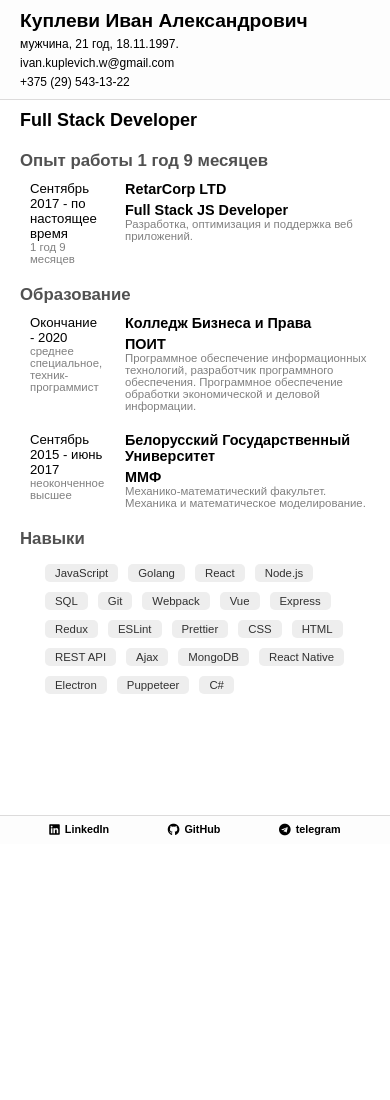
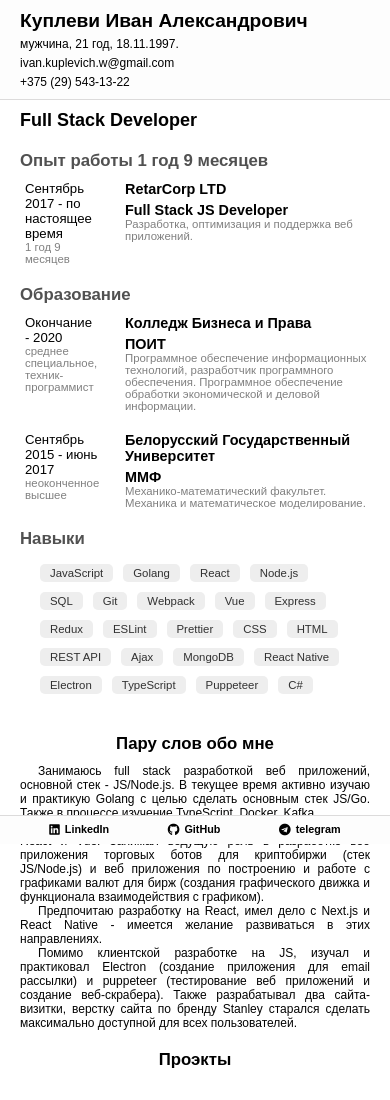
Before and after one commit to mmfKupl/IvanKuplevich.github.io, a plain HTML site: page index.html in a window 390 px wide. Before the commit the page ends 844 px from the top, so only its background shows below. Drawn offline with Linux system fonts and the light colour scheme; a web font is replaced by a local one.

Commit message:
add self description section

```diff
--- a/index.html
+++ b/index.html
@@ -81,8 +81,38 @@
 				<span>Redux</span><span>ESLint</span><span>Prettier</span>
 				<span>CSS</span><span>HTML</span><span>REST API</span>
 				<span>Ajax</span><span>MongoDB</span><span>React Native</span>
-					<span>Electron</span><span>Puppeteer</span><span>C#</span>
+				<span>Electron</span><span>TypeScript</span><span>Puppeteer</span>
+				<span>C#</span>
 			</section>
+
+		</section>
+
+		<section class="about about-myself">
+
+			<h3>Пару слов обо мне</h3>
+			<section class="section-box">
+				<p>Занимаюсь full stack разработкой веб приложений, основной стек - JS/Node.js.
+					В текущее время активно изучаю и практикую Golang с целью сделать основным стек JS/Go.
+					Также в процессе изучение TypeScript, Docker, Kafka.
+				</p>
+				<p>Имеются глубокие познания в JavaScript, опыт работы с React и Vue.
+					Занимал ведущую роль в разработке веб приложения торговых ботов для криптобиржи (стек JS/Node.js) и веб приложения по построению и работе с графиками валют для бирж (создания графического движка и функционала взаимодействия с графиком).
+				</p>
+				<p>Предпочитаю разработку на React, имел дело с Next.js и React Native - имеется желание развиваться в этих направлениях.
+				</p>
+				<p>Помимо клиентской разработке на JS, изучал и практиковал Electron (создание приложения для email рассылки) и puppeteer (тестирование веб приложений и создание веб-скрабера).
+					Также разрабатывал два сайта-визитки, верстку сайта по бренду Stanley старался сделать максимально доступной для всех пользователей.
+				</p>
+			</section>
+
+		</section>
+
+		<section class="about about-pojects">
+
+				<h3>Проэкты</h3>
+				<section class="section-box">
+				</section>
+
 			</section>
 
 	</main>
--- a/script.js
+++ b/script.js
@@ -4,7 +4,7 @@ var START_DATE = "Sep 1 2017";
 var START_DATE_IN_RETARCORP = "Sep 1 2017";
 var END_DATE_IN_RETARCORP = "";
 
-bDate.innerText = getNumWithPrefix(getAge(), YEARS);
+bDate.innerText = " " + getNumWithPrefix(getAge(), YEARS);
 
 var worksGen = getWorkExperience(START_DATE);
 expAmt.innerText +=
--- a/style.css
+++ b/style.css
@@ -154,6 +154,26 @@ section.section-skills span {
 	color: #313131;
 }
 
+section.about-myself {
+	margin-top: 35px;
+}
+section.about-myself section.section-box {
+	margin-left: 0;
+	display: block;
+}
+
+section.about-myself h3, section.about-pojects h3 {
+	text-align: center;
+	color: #000;
+}
+
+section.about-myself p {
+	text-indent: 3rem;
+	text-align: justify;
+	font-size: 1rem;
+	color: #030303;
+}
+
 
 @media (max-width: 800px) {
 	* {
@@ -190,10 +210,18 @@ section.section-skills span {
 	div.section-date {
 		min-width: 75px;
 		max-width: 75px;
+		margin-right: 25px;
 	}
 
 	section.section-box {
-		margin-left: 10px;
+		margin-left: 5px;
+	}
+
+	section.about-myself p {
+		text-indent: 1.5rem;
+		text-align: justify;
+		font-size: 1rem;
+		color: #030303;
 	}
 }
 
```
Lines whose indentation alone changed are shown as unchanged.
